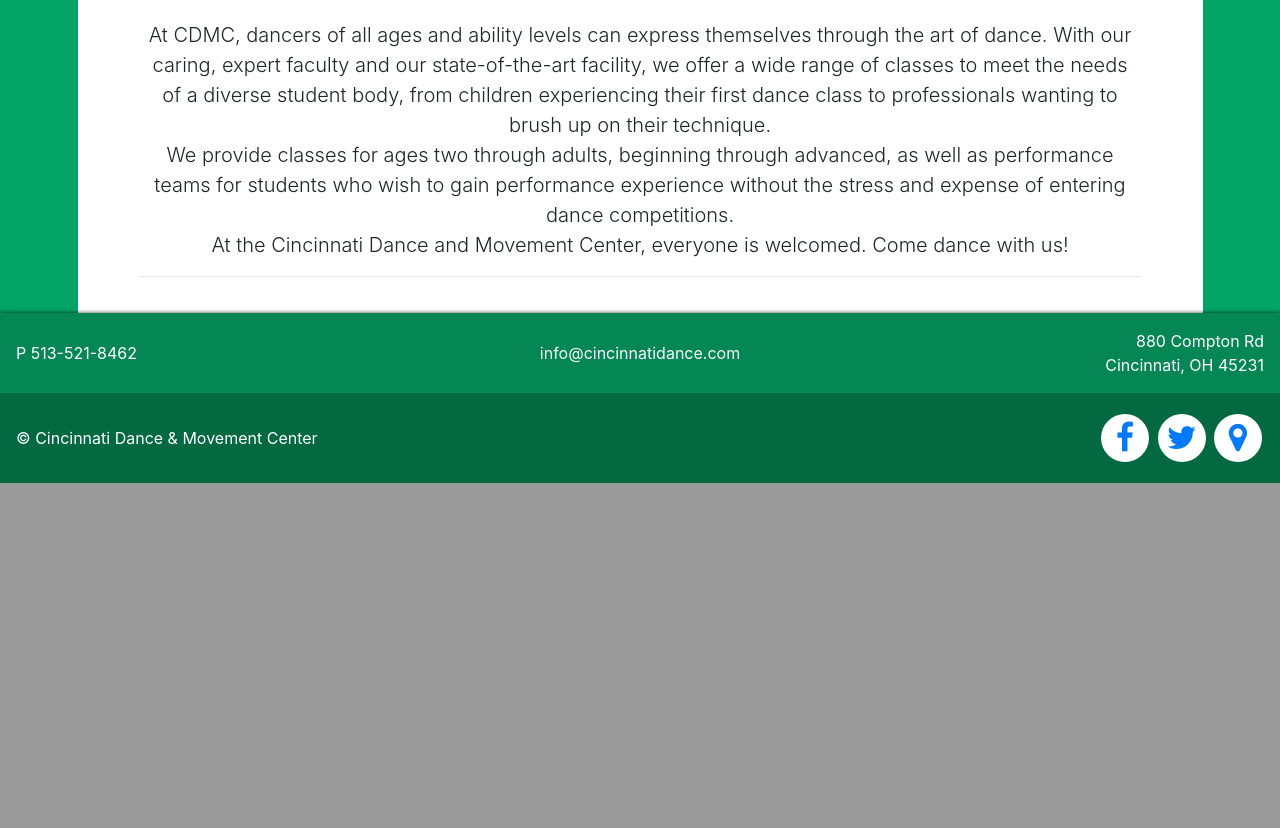
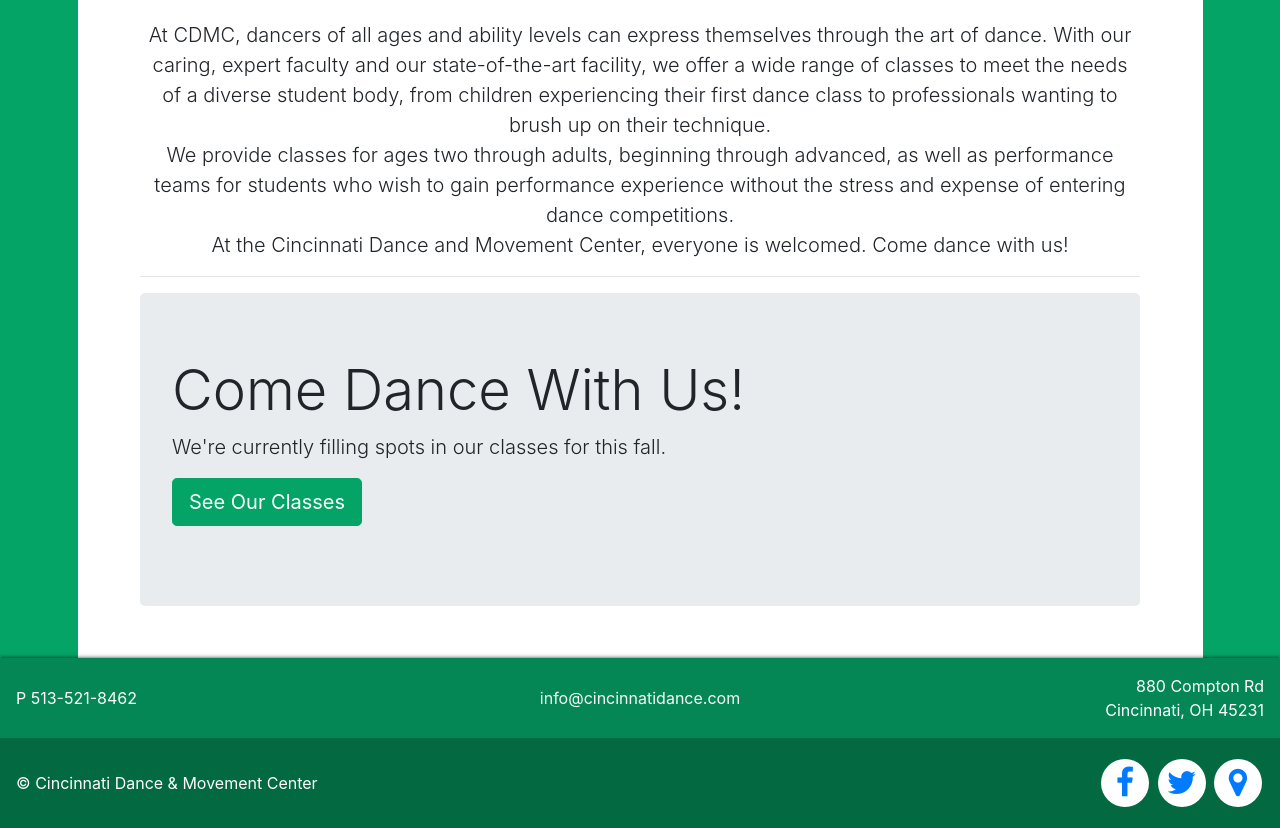
Before and after one commit to johnameyer/cincinnati-dance-website, a PHP site: page / in a window 1280 px wide. Shown: the part 541-1369 px from the top of the page. Before the commit the page ends 1024 px from the top, so only its background shows below. Run offline with PHP 8.4, Linux system fonts and the light colour scheme; some libraries are stand-ins or nearby versions.

Commit message:
Start of home page improvements

```diff
--- a/css/actioncalls.css
+++ b/css/actioncalls.css
@@ -1,3 +1,4 @@
+/*
 .jumbotron {
     margin-left: 15%;
     width: 70%;
@@ -8,3 +9,4 @@
     display: flex !important;
     align-items: center;
 }
+*/
--- a/includes/home/actioncalls.php
+++ b/includes/home/actioncalls.php
@@ -1,15 +1,15 @@
-<div class="jumbotron d-lg-none" style="opacity:1">
+<div class="jumbotron">
     <div>
         <h1 class="display-4">Come Dance With Us!</h1>
         <p class="lead">We're currently filling spots in our classes for this fall.</p>
         <p class="lead">
-            <a class="btn btn-primary btn-lg" href="classes/index.php" role="button">Learn more</a>
+            <a class="btn btn-primary btn-lg" href="classes/index.php" role="button">See Our Classes</a>
         </p>
     </div>
 </div>
 <!--div class="jumbotron d-none d-lg-block">
     <h1 class="display-4">Come Dance With Us!</h1>
-    <p class="lead">This is a simple hero unit, a simple jumbotron-style component for calling extra attention to featured content or information.</p>
+    <p class="lead">We're currently filling spots in our classes for this fall</p>
     <hr class="my-4">
     <p>It uses utility classes for typography and spacing to space content out within the larger container.</p>
     <p class="lead">
--- a/index.php
+++ b/index.php
@@ -24,6 +24,8 @@
                     <div class="justify-content-md-center">
                             <?php include_once 'includes/info.php'; ?>
 
+                            <?php include_once 'includes/home/actioncalls.php'; ?>
+
                             <?php include_once 'includes/calendar.php'; ?>
                         </div>
                 </div>
```
